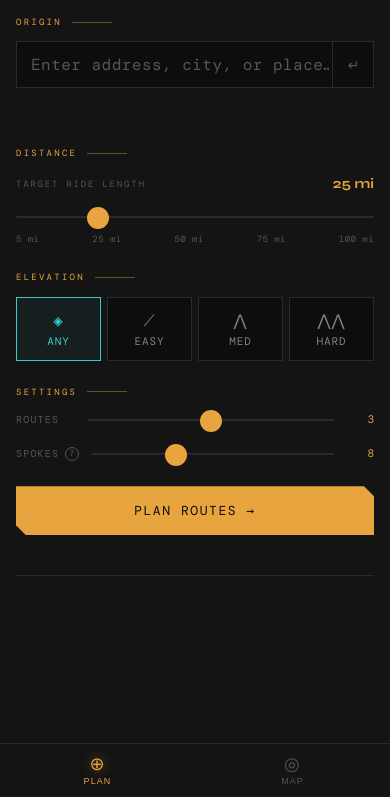
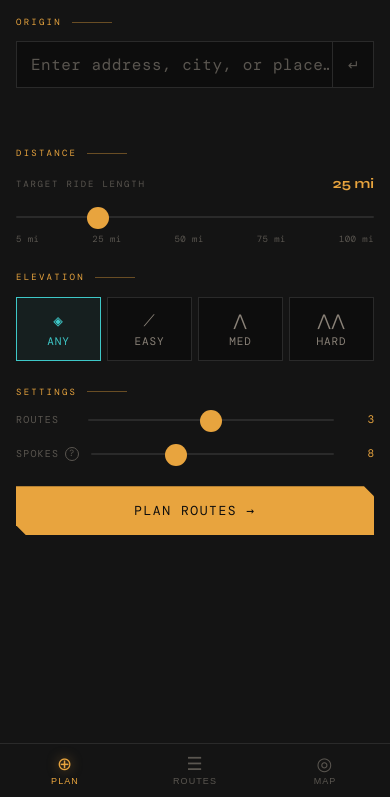
Before and after one commit to yeleshwarapu/stravaPollutionRoutePlanner, a FastAPI app: page / in a window 390 px wide. Shown: the part 47-844 px from the top of the page. Run offline with FastAPI, Linux system fonts and the light colour scheme; some web fonts are replaced.

Commit message:
further improvements to mobile layout, three tabs created

```diff
--- a/templates/index.html
+++ b/templates/index.html
@@ -123,6 +123,11 @@
   }
   .sidebar-scroll::-webkit-scrollbar { width: 3px; }
   .sidebar-scroll::-webkit-scrollbar-thumb { background: var(--border); }
+
+  /* Desktop: sidebar scrolls as one column; both panels stack vertically */
+  .sidebar { flex-direction: column; overflow-y: auto; overflow-x: hidden; }
+  #panel-plan  { flex-shrink: 0; overflow: visible; }
+  #panel-routes { flex-shrink: 0; padding: 0 24px 24px; }
 
   /* ── Section label ── */
   .sec-label {
@@ -547,8 +552,18 @@
       display: block;
     }
 
-    /* Sidebar scroll gets full height */
-    .sidebar-scroll { padding: 16px; }
+    /* Each panel fills the sidebar on mobile */
+    #panel-plan, #panel-routes {
+      position: absolute; inset: 0;
+      overflow-y: auto;
+      padding: 16px;
+      display: none;
+    }
+    #panel-plan.mobile-active, #panel-routes.mobile-active {
+      display: block;
+    }
+    /* Override: sidebar itself is the positioning context */
+    .sidebar { overflow: hidden; }
 
     /* Prevent iOS zoom on input focus — min font-size 16px */
     .addr-input { font-size: 16px; }
@@ -626,9 +641,9 @@
 
   <!-- ── Sidebar ── -->
   <aside class="sidebar">
-    <div class="sidebar-scroll">
 
-      <!-- Address -->
+    <!-- Plan panel: form inputs (always visible on desktop; tab-switched on mobile) -->
+    <div id="panel-plan" class="sidebar-scroll">
       <div class="sec-label">Origin</div>
       <div class="addr-wrap">
         <input class="addr-input" id="addr-input" type="text"
@@ -639,7 +654,6 @@
       </div>
       <div class="addr-result" id="addr-result"></div>
 
-      <!-- Distances -->
       <div class="sec-label" style="margin-top:20px">Distance</div>
       <div class="dist-slider-wrap">
         <div class="dist-slider-header">
@@ -652,24 +666,14 @@
         </div>
       </div>
 
-      <!-- Elevation -->
       <div class="sec-label" style="margin-top:20px">Elevation</div>
       <div class="elev-grid">
-        <button class="elev-btn any active" data-val="any">
-          <span class="elev-icon">◈</span>Any
-        </button>
-        <button class="elev-btn easy" data-val="easy">
-          <span class="elev-icon">⟋</span>Easy
-        </button>
-        <button class="elev-btn medium" data-val="medium">
-          <span class="elev-icon">⋀</span>Med
-        </button>
-        <button class="elev-btn hard" data-val="hard">
-          <span class="elev-icon">⋀⋀</span>Hard
-        </button>
+        <button class="elev-btn any active" data-val="any"><span class="elev-icon">◈</span>Any</button>
+        <button class="elev-btn easy" data-val="easy"><span class="elev-icon">⟋</span>Easy</button>
+        <button class="elev-btn medium" data-val="medium"><span class="elev-icon">⋀</span>Med</button>
+        <button class="elev-btn hard" data-val="hard"><span class="elev-icon">⋀⋀</span>Hard</button>
       </div>
 
-      <!-- Settings -->
       <div class="sec-label" style="margin-top:4px">Settings</div>
       <div class="slider-row">
         <span class="slider-label">Routes</span>
@@ -689,16 +693,14 @@
       </div>
 
       <button class="plan-btn" id="plan-btn">Plan Routes →</button>
+      <div class="terminal" id="terminal"></div>
+    </div>
 
-      <hr class="divider">
+    <!-- Routes panel: scored cards (desktop: below form; mobile: own tab) -->
+    <div id="panel-routes" class="sidebar-scroll" style="display:none">
+      <div class="routes-wrap" id="routes-wrap"></div>
+    </div>
 
-      <!-- Terminal log -->
-      <div class="terminal" id="terminal"></div>
-
-      <!-- Route cards -->
-      <div class="routes-wrap" id="routes-wrap"></div>
-
-    </div>
   </aside>
 
   <!-- ── Map panel ── -->
@@ -723,6 +725,9 @@
 <div class="mobile-tabs" id="mobile-tabs">
   <button class="mobile-tab active" id="tab-plan" onclick="switchTab('plan')">
     <span class="tab-icon">⊕</span>Plan
+  </button>
+  <button class="mobile-tab" id="tab-routes" onclick="switchTab('routes')">
+    <span class="tab-icon">☰</span>Routes
   </button>
   <button class="mobile-tab" id="tab-map" onclick="switchTab('map')">
     <span class="tab-icon">◎</span>Map
@@ -1098,9 +1103,9 @@ function renderResult(result) {
   frame.srcdoc = result.map_html;
   frame.classList.add('visible');
 
-  // On mobile, auto-switch to the map tab once routes are ready
+  // On mobile, auto-switch to the Routes tab so user sees scored cards first
   if (window.innerWidth <= 680) {
-    setTimeout(() => switchTab('map'), 400);
+    setTimeout(() => switchTab('routes'), 300);
   }
 
   // Env strip
@@ -1112,19 +1117,13 @@ function renderResult(result) {
     document.getElementById('env-strip').classList.add('visible');
   }
 
+  // Show the routes panel (hidden by default on mobile)
+  const panelRoutes = document.getElementById('panel-routes');
+  if (panelRoutes) panelRoutes.style.display = '';
+
   // Route cards
   const wrap = document.getElementById('routes-wrap');
   wrap.innerHTML = '';
-
-  // On mobile, inject a prominent "View Map" button at the top of results
-  if (window.innerWidth <= 680) {
-    const mapBtn = document.createElement('button');
-    mapBtn.className = 'plan-btn';
-    mapBtn.style.cssText = 'background:var(--teal);margin-bottom:16px;margin-top:0';
-    mapBtn.textContent = 'View Map →';
-    mapBtn.onclick = () => switchTab('map');
-    wrap.appendChild(mapBtn);
-  }
 
   // Group by target distance
   const byDist = {};
@@ -1143,10 +1142,13 @@ function renderResult(result) {
   });
 
   // Scroll sidebar to results
-  document.querySelector('.sidebar-scroll').scrollTo({
-    top: terminal.offsetTop - 16,
-    behavior: 'smooth',
-  });
+  // On desktop scroll plan panel to terminal; on mobile we already switched tab
+  if (window.innerWidth > 680) {
+    document.getElementById('panel-plan').scrollTo({
+      top: terminal.offsetTop - 16,
+      behavior: 'smooth',
+    });
+  }
 }
 
 document.getElementById('plan-btn').addEventListener('click', startPlan);
@@ -1154,34 +1156,71 @@ document.getElementById('addr-input').addEventListener('keydown', e => {
   if (e.key === 'Enter' && e.ctrlKey) startPlan();
 });
 
+// Initialise mobile panel state on load
+if (window.innerWidth <= 680) {
+  switchTab('plan');
+}
+
 // ── Mobile tab switching ──────────────────────────────────────────────────────
 function switchTab(tab) {
-  const sidebar  = document.querySelector('.sidebar');
-  const mapPanel = document.querySelector('.map-panel');
-  const tabPlan  = document.getElementById('tab-plan');
-  const tabMap   = document.getElementById('tab-map');
-  if (!tabPlan || !tabMap) return; // not on mobile / tabs not in DOM yet
+  if (window.innerWidth > 680) return; // desktop: no tab switching needed
 
-  if (tab === 'map') {
+  const sidebar    = document.querySelector('.sidebar');
+  const mapPanel   = document.querySelector('.map-panel');
+  const panelPlan  = document.getElementById('panel-plan');
+  const panelRoutes= document.getElementById('panel-routes');
+  const tabPlan    = document.getElementById('tab-plan');
+  const tabRoutes  = document.getElementById('tab-routes');
+  const tabMap     = document.getElementById('tab-map');
+  if (!tabPlan) return;
+
+  // Reset all
+  [tabPlan, tabRoutes, tabMap].forEach(t => t && t.classList.remove('active'));
+  [panelPlan, panelRoutes].forEach(p => p && p.classList.remove('mobile-active'));
+  sidebar.classList.remove('mobile-hidden');
+  mapPanel.classList.remove('mobile-active');
+
+  if (tab === 'plan') {
+    tabPlan.classList.add('active');
+    panelPlan.classList.add('mobile-active');
+
+  } else if (tab === 'routes') {
+    tabRoutes.classList.add('active');
+    panelRoutes.classList.add('mobile-active');
+
+  } else if (tab === 'map') {
+    tabMap.classList.add('active');
     sidebar.classList.add('mobile-hidden');
     mapPanel.classList.add('mobile-active');
-    tabPlan.classList.remove('active');
-    tabMap.classList.add('active');
-    // Make sure the map iframe is visible
+
+    // Ensure iframe is visible
     const frame = document.getElementById('map-frame');
     if (frame && frame.srcdoc && !frame.classList.contains('visible')) {
       frame.classList.add('visible');
     }
-  } else {
-    sidebar.classList.remove('mobile-hidden');
-    mapPanel.classList.remove('mobile-active');
-    tabPlan.classList.add('active');
-    tabMap.classList.remove('active');
+    // Hide the iframe's internal sidebar so only the Leaflet map shows
+    if (frame && frame.contentDocument) {
+      try {
+        const iframeDoc = frame.contentDocument;
+        let styleEl = iframeDoc.getElementById('mobile-hide-sidebar');
+        if (!styleEl) {
+          styleEl = iframeDoc.createElement('style');
+          styleEl.id = 'mobile-hide-sidebar';
+          styleEl.textContent = '#sidebar { display: none !important; } #map { width: 100% !important; }';
+          iframeDoc.head.appendChild(styleEl);
+          // Tell Leaflet to recalc its size after sidebar disappears
+          setTimeout(() => {
+            if (frame.contentWindow && frame.contentWindow.map) {
+              frame.contentWindow.map.invalidateSize();
+            }
+          }, 50);
+        }
+      } catch(e) { /* cross-origin guard */ }
+    }
   }
 }
 
-// Auto-switch to map tab on mobile when results arrive
-// (injected into renderResult via the mobile-tabs check below)
+
 </script>
 </body>
 </html>
```
